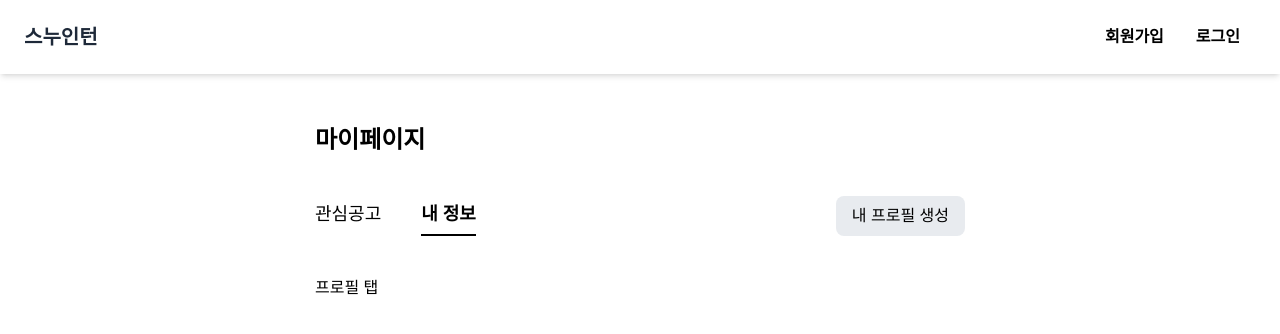
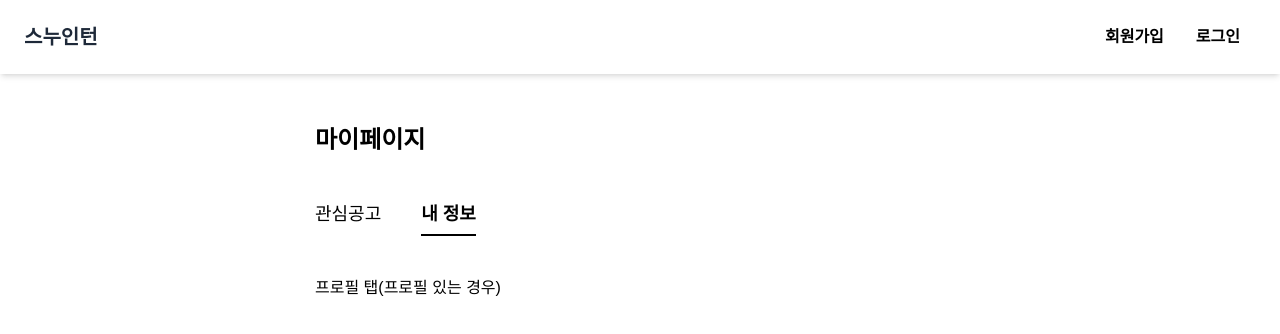
Before and after one commit to s3mng/wf_team4_1015, a React (Vite) app: page /mypage in a window 1280 px wide. Both pictures are taken after a click on the button "내 정보". Shown: the top 334 px of the page. Built offline with nearby package versions, Linux system fonts and the light colour scheme; a web font is replaced by a local one.

Commit message:
⚡️ Function to fetch the profile

```diff
--- a/src/pages/MyPage.tsx
+++ b/src/pages/MyPage.tsx
@@ -1,29 +1,23 @@
-import { useState } from 'react';
+import { useEffect, useState } from 'react';
 import { useNavigate } from 'react-router-dom';
 import BookmarkTab from '../tabs/BookmarkTab'
+import NoProfileTab from '../tabs/NoProfileTab';
 import ProfileTab from '../tabs/ProfileTab'
 import type { ProfileResult } from '../types';
 
-const MyPage = () => {
-  const navigate = useNavigate();
-  const [activeTab, setActiveTab] = useState<'bookmarks' | 'profile'>('bookmarks');
+// TODO: Uncomment these lines later
+// import Cookies from 'js-cookie';
+// import { getProfile } from '../api';
 
-  // NOTE: '/make-profile' page doesn't exist yet
-  const handleMakeProfile = () => {
-    navigate('/make-profile');
-  }
-
-  // TODO: replace with the real profile data
-  const existsProfile = false;
-  const profileResult: ProfileResult = {
+const dummyProfile: ProfileResult = {
   id: "string",
   name: "string",
   createdAt: "2025-11-20T19:46:43.605Z",
   updatedAt: "2025-11-20T19:46:43.605Z",
   userRole: "APPLICANT",
-    email: "string",
-    enrollYear: 0,
-    department: "string",
+  email: "test@snu.ac.kr",
+  enrollYear: 2023,
+  department: "언어학과,컴퓨터공학부,음악학과",
   positions: [
     "string"
   ],
@@ -42,6 +36,40 @@ const MyPage = () => {
     }
   ]
 }
+
+const MyPage = () => {
+  const navigate = useNavigate();
+  const [activeTab, setActiveTab] = useState<'bookmarks' | 'profile'>('bookmarks');
+  const [profile, setProfile] = useState<ProfileResult | null>(null);
+
+  // NOTE: '/make-profile' page doesn't exist yet
+  const handleMakeProfile = () => {
+    navigate('/make-profile');
+  }
+
+  // TODO: Uncomment the lines below after the profile feature implemented
+  // useEffect(() => {
+  //   const fetchProfile = async () => {
+  //     const token = Cookies.get('token');
+  //     if (!token) {
+  //       throw new Error("Token does not exist!")
+  //     }
+
+  //     try {
+  //       const result = await getProfile(token);
+  //       setProfile(result);
+  //     } catch (_) {
+  //       setProfile(null);
+  //     }
+  //   };
+
+  //   fetchProfile();
+  // }, []);
+
+  // TODO: fetch dummy data; remove this later
+  useEffect(() => {
+    setProfile(dummyProfile);
+  }, []);
 
   return (
     <div className="mx-auto flex w-full max-w-[698px] flex-col gap-10 px-6 py-[50px]">
@@ -75,7 +103,7 @@ const MyPage = () => {
         </div>
 
         {/* Profile make button */}
-        {activeTab === 'profile' && !existsProfile && (
+        {activeTab === 'profile' && !profile && (
           <button
             onClick={handleMakeProfile}
             className="px-4 py-2 bg-[#e8ebef] text-black text-md rounded-lg hover:bg-gray-300"
@@ -90,8 +118,13 @@ const MyPage = () => {
         {activeTab === 'bookmarks' && (
           <BookmarkTab />
         )}
-        {activeTab === 'profile' && (
-          <ProfileTab {...profileResult} />
+
+        {activeTab === 'profile' && profile && (
+          <ProfileTab {...profile} />
+        )}
+
+        {activeTab === 'profile' && !profile && (
+          <NoProfileTab />
         )}
       </div>
     </div>
--- /dev/null
+++ b/src/tabs/NoProfileTab.tsx
@@ -0,0 +1,10 @@
+const NoProfileTab = () => {
+  return (
+    <div className="w-full flex flex-col">
+      {/* TODO: Implement the profile tab */}
+      <p>프로필 탭(프로필 없는 경우)</p>
+    </div>
+  );
+};
+
+export default NoProfileTab;
--- a/src/tabs/ProfileTab.tsx
+++ b/src/tabs/ProfileTab.tsx
@@ -7,7 +7,7 @@ const ProfileTab = (props: ProfileResult) => {
   return (
     <div className="w-full flex flex-col">
       {/* TODO: Implement the profile tab */}
-      <p>프로필 탭</p>
+      <p>프로필 탭(프로필 있는 경우)</p>
     </div>
   );
 };
```
Lines whose indentation alone changed are shown as unchanged.
